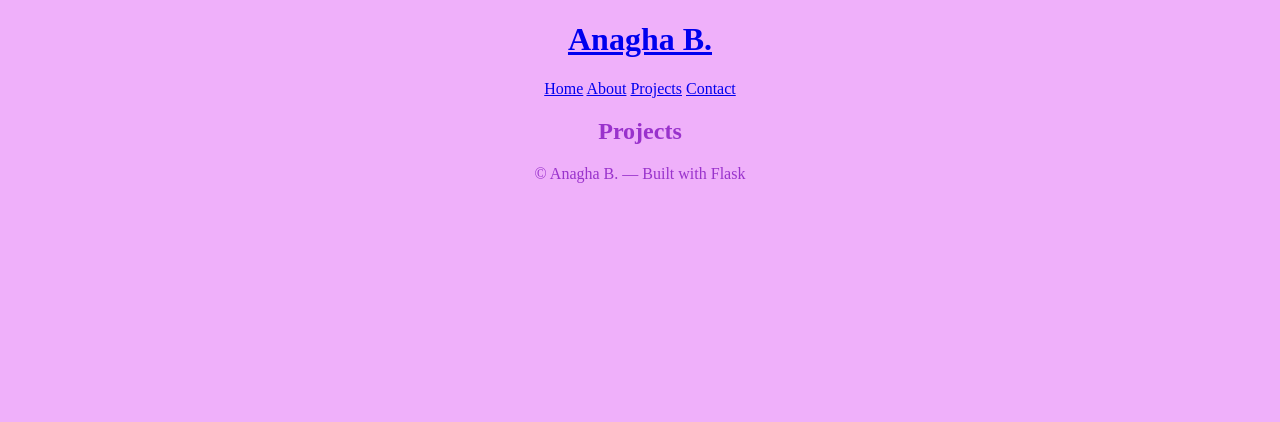
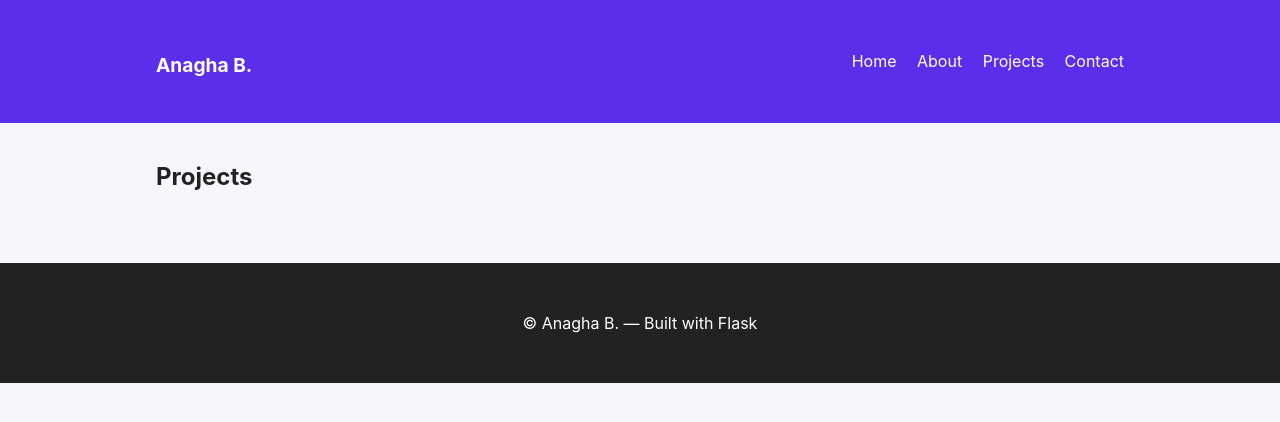
Before and after one commit to Anagha-Bhat-K/Devops-workshop, a Flask app: template templates/projects.html in a window 1280 px wide. Shown: the top 422 px of the page. Run offline with Flask 3, Linux system fonts and the light colour scheme; the template is opened without the code that fills it, so the values that code supplies are empty.

Commit message:
Add files via upload

```diff
--- a/static/styles.css
+++ b/static/styles.css
@@ -1,6 +1,42 @@
-body {
-    background-color: rgb(239, 176, 250);
-    align-items: center;
-    text-align: center;
-    color:darkorchid;
+:root{
+  --accent: #5b2eeb;
+  --bg: #f7f7fb;
+  --muted: #666;
 }
+
+*{box-sizing:border-box}
+body{
+  font-family: Inter, system-ui, -apple-system, "Segoe UI", Roboto, "Helvetica Neue", Arial;
+  margin:0;
+  background:var(--bg);
+  color:#222;
+  line-height:1.5;
+}
+
+.container{max-width:1000px;margin:0 auto;padding:1rem}
+
+.site-header{background:var(--accent); color:#fff;padding:1rem 0}
+.header-inner{display:flex;justify-content:space-between;align-items:center;max-width:1000px;margin:0 auto;padding:0 1rem}
+.brand a{color:#fff;text-decoration:none;font-size:1.2rem}
+.main-nav a{color:#fff;margin-left:1rem;text-decoration:none}
+.main-nav a:hover{text-decoration:underline}
+
+.hero{display:flex;gap:2rem;align-items:center;padding:2rem 0}
+.profile-photo{width:160px;height:160px;border-radius:10px;object-fit:cover;border:4px solid #fff;box-shadow:0 6px 18px rgba(0,0,0,0.08)}
+.btn{background:var(--accent);color:#fff;padding:.6rem 1rem;border-radius:8px;text-decoration:none;display:inline-block;margin-right:.5rem;border:none;cursor:pointer}
+.btn.outline{background:transparent;color:var(--accent);border:2px solid var(--accent)}
+
+/* Projects */
+.project-grid{display:grid;grid-template-columns:repeat(auto-fit,minmax(220px,1fr));gap:1rem;margin-top:1rem}
+.project-card{background:#fff;padding:1rem;border-radius:8px;box-shadow:0 6px 14px rgba(0,0,0,0.06)}
+.project-thumb{width:100%;height:140px;object-fit:cover;border-radius:6px}
+
+/* Form */
+.contact-form{display:grid;gap:.7rem;max-width:600px}
+.contact-form input, .contact-form textarea{width:100%;padding:.6rem;border-radius:6px;border:1px solid #ddd}
+label{display:block;font-size:.95rem;color:var(--muted)}
+.flashes{margin:1rem 0}
+.flash.success{background:#e6ffef;padding:.6rem;border-left:4px solid #28a745}
+.flash.error{background:#fff0f0;padding:.6rem;border-left:4px solid #d9534f}
+
+.site-footer{background:#222;color:#fff;padding:1rem;margin-top:2rem;text-align:center}
```
